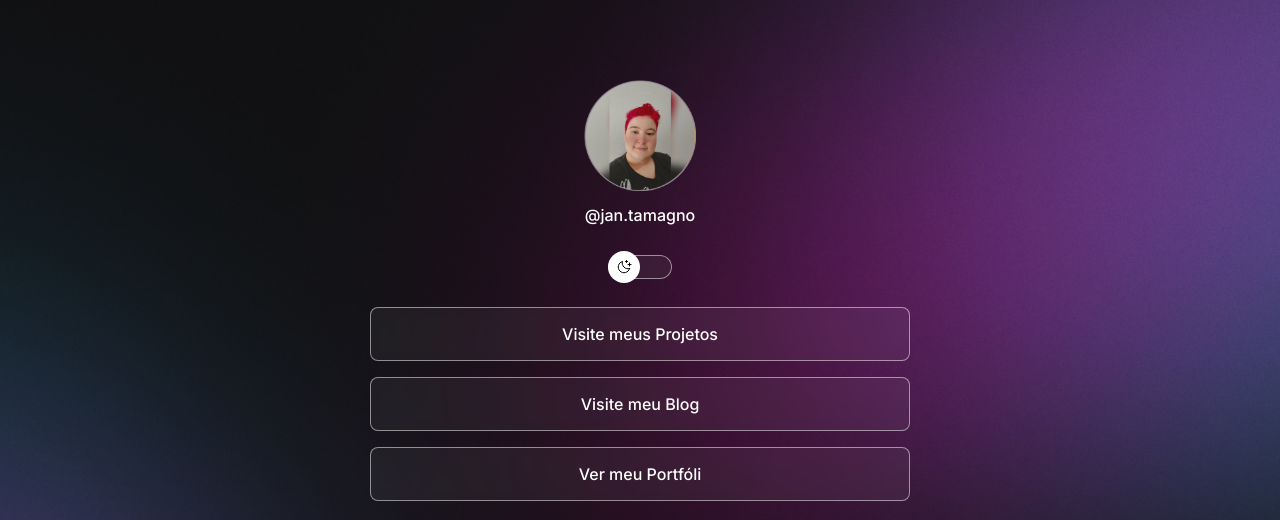
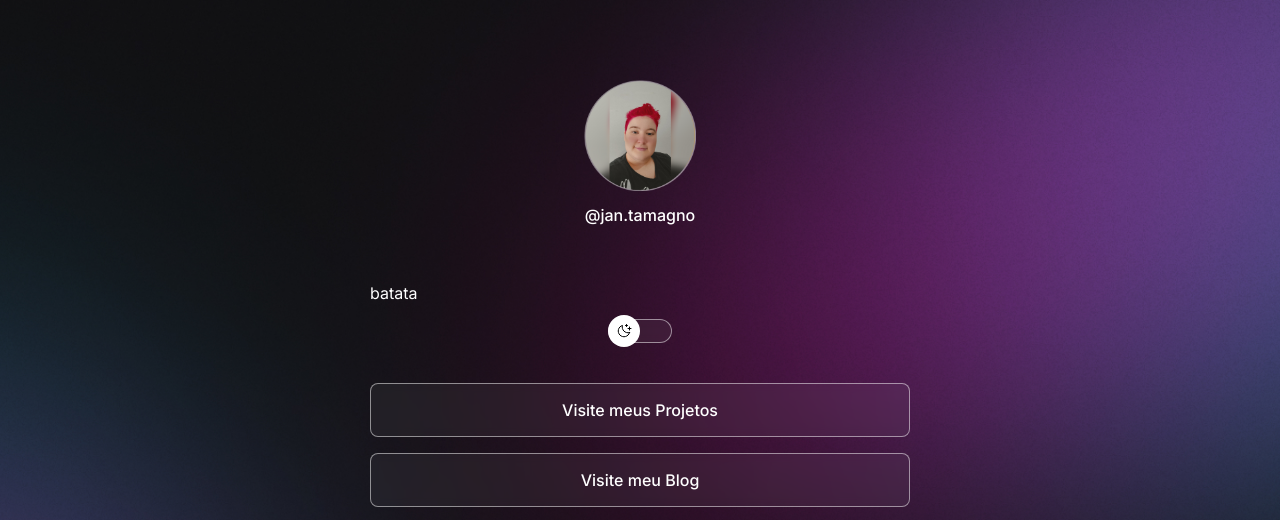
Before and after one commit to JannyferTamagno/infinitelinker, a plain HTML site: page index.html in a window 1280 px wide. Shown: the top 520 px of the page. Drawn offline with nearby package versions, Linux system fonts and the light colour scheme.

Commit message:
Alteração do index e ajuste do css

```diff
--- a/index.html
+++ b/index.html
@@ -20,6 +20,8 @@
                 alt="Foto de Jannyfer Tamagno sorrindo, camisa preta, cabelo rosa e fundo cinza." />
             <p>@jan.tamagno</p>
         </div>
+
+        <p>batata</p>
 
         <div id="switch" onclick="toggleMode()">
             <button></button>
--- a/style.css
+++ b/style.css
@@ -1,5 +1,5 @@
 * {
-  margin: 0;
+  margin: 50;
   padding: 0;
   box-sizing: border-box;
 }
```
